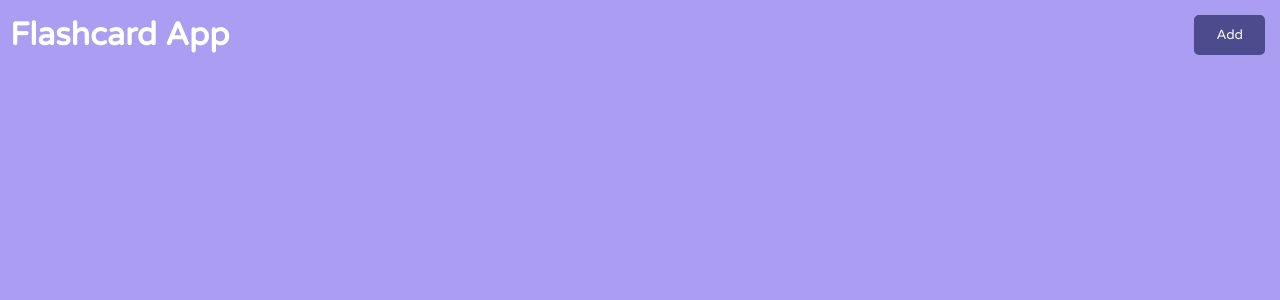
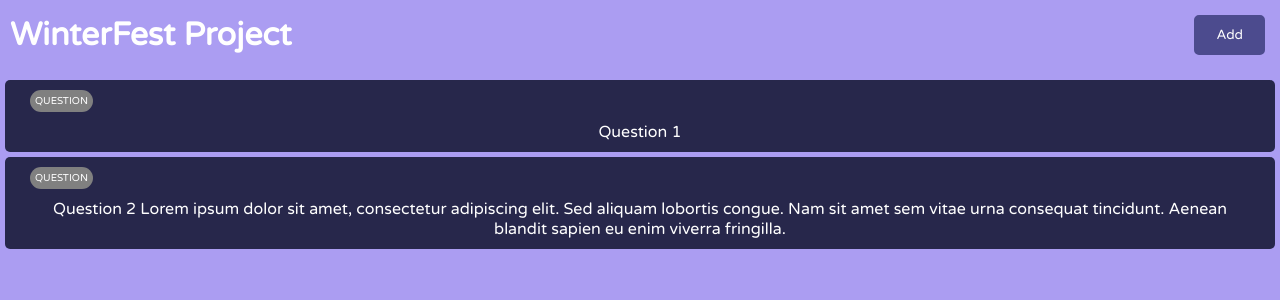
Before and after one commit to Qwek-alt/WinterHack, a React (Create React App) app: page / in a window 1280 px wide. Shown: the top 300 px of the page. Built offline with nearby package versions, Linux system fonts and the light colour scheme.

Commit message:
Display Flashcards

```diff
--- a/src/App.js
+++ b/src/App.js
@@ -1,6 +1,7 @@
 import { useState } from 'react'
 import './index.css'
 import Header from './components/Header'
+import FlashcardList from './components/FlashcardList'
 
 
 function App() {
@@ -13,13 +14,21 @@ function App() {
     },
     {
       id: 2,
-      question: 'Lorem ipsum dolor sit amet, consectetur adipiscing elit. Sed aliquam lobortis congue. Nam sit amet sem vitae urna consequat tincidunt. Aenean blandit sapien eu enim viverra fringilla.',
+      question: 'Question 2 Lorem ipsum dolor sit amet, consectetur adipiscing elit. Sed aliquam lobortis congue. Nam sit amet sem vitae urna consequat tincidunt. Aenean blandit sapien eu enim viverra fringilla.',
       answer: 'Ut tincidunt et massa sed semper. Quisque sollicitudin risus in magna sagittis aliquam.',
     }
   ])
   return (
     <div className="App">
       <Header />
+
+      {flashcards.length > 0 ? (
+        <FlashcardList
+          flashcards={flashcards}
+        />)
+        : ('No Flashcards To Show 🤷')
+      }
+
     </div>
   );
 }
--- a/src/components/Flashcard.js
+++ b/src/components/Flashcard.js
@@ -0,0 +1,26 @@
+import React from 'react'
+import { useState } from 'react'
+
+const Flashcard = ({ flashcard }) => {
+    const [flip, setFlip] = useState(false)
+
+    return (
+        <div
+            className={`flashcard ${flip ? 'flip' : ''}`}
+            onClick={() => setFlip(!flip)}
+        >
+
+            <div className="toolbar">
+                <div className="tag">
+                    {flip ? 'ANSWER' : 'QUESTION'}
+                </div>
+            </div>
+
+            <div>
+                {flip ? flashcard.answer : flashcard.question}
+            </div>
+        </div>
+    )
+}
+
+export default Flashcard
--- a/src/components/FlashcardList.js
+++ b/src/components/FlashcardList.js
@@ -0,0 +1,14 @@
+import React from 'react'
+import Flashcard from './Flashcard'
+
+const FlashcardList = ({ flashcards }) => {
+    return (
+        <div>
+            {flashcards.map((flashcard) => (
+                <Flashcard key={flashcard.id} flashcard={flashcard} />
+            ))}
+        </div>
+    )
+}
+
+export default FlashcardList
--- a/src/components/Header.js
+++ b/src/components/Header.js
@@ -3,7 +3,7 @@ import React from 'react'
 const Header = () => {
     return (
         <header className='header'>
-            <h1>Flashcard App</h1>
+            <h1>WinterFest Project</h1>
             <button className="btn">Add</button>
         </header>
     )
--- a/src/index.css
+++ b/src/index.css
@@ -28,10 +28,6 @@ body {
   margin-bottom: 20px;
 }
 
-.header h1:hover{
-  color: var(--text-secondary);
-}
-
 .btn {
   display: inline-block;
   background: var(--btn-primary);
@@ -47,8 +43,68 @@ body {
 .btn:hover {
   background-color: var(--bg-primary);
   border: 2px solid var(--btn-primary);
+  font-weight: bold;
 }
 
 .btn:active {
   transform: scale(0.98)
 }
+
+
+.flashcard {
+  background-color: var(--bg-secondary);
+  margin: 5px;
+  padding: 10px 20px;
+  border-radius: 5px;
+  display: block;
+  justify-content: center;
+  align-items: center;
+  position: relative;
+  cursor: pointer;
+  text-align: center;
+
+  /* height: auto;
+  width: auto; */
+/*
+
+  transform-style: preserve-3d;
+  perspective: 1000px; */
+}
+
+.toolbar{
+  width: 100%;
+  display: flex;
+  padding-bottom: 10px;
+}
+
+.tag{
+  background-color: grey;
+  border: none;
+  border-radius: 25px;
+  color: var(--text-primary);
+  font-size: 10px;
+  padding: 5px;
+  margin: 0 5px;
+}
+
+
+/* Horizontal Flip */
+/* .flashcard.flip{
+  transform: rotateY(180deg);
+} */
+
+
+/* Position front and back side */
+.flashcard .front,
+.flashcard .back {
+  position: absolute;
+  padding: 1rem;
+  -webkit-backface-visibility: hidden; /* Safari */
+  backface-visibility: hidden;
+}
+
+/* Style back */
+.flashcard .back {
+  background-color: var(--bg-primary);
+  transform: rotateY(180deg);
+}
```
